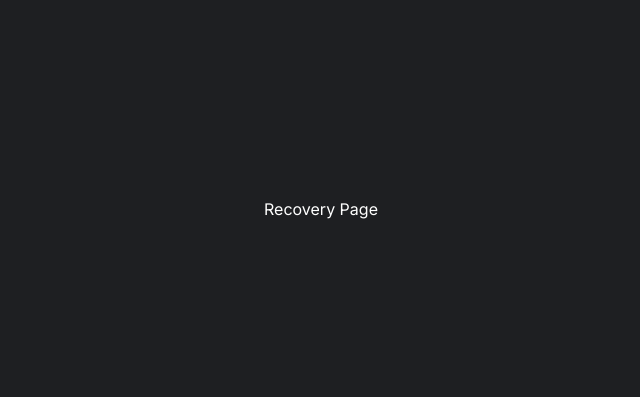
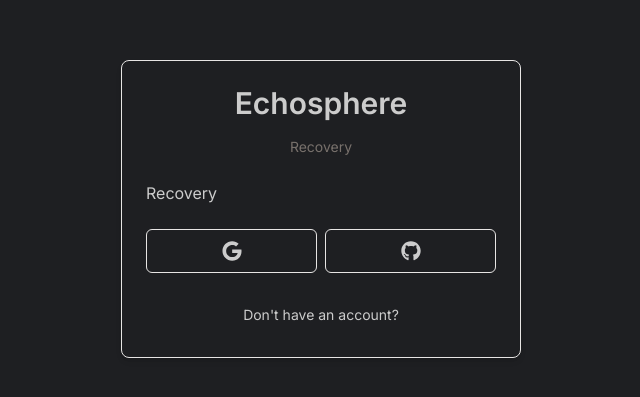
Before and after one commit to Mr-Mercury/echosphere, a Next.js app: page /recovery in a window 1280 px wide. Shown: the part 191-588 px from the top of the page, without its empty margins (319-959 px from the left). Built offline with nearby package versions, Linux system fonts and the light colour scheme.

Commit message:
VERY rough recovery page

```diff
--- a/app/(auth)/recovery/page.tsx
+++ b/app/(auth)/recovery/page.tsx
@@ -1,9 +1,19 @@
-const RecoveryPage = () => {
+import { Button } from "@/components/ui/button";
+import { AuthButton } from "@/components/islets/auth/auth-button";
+import { AuthCardWrapper } from "@/components/auth-components/auth-card-wrapper";
+import { cn } from "@/lib/utils";
+import RecoveryForm from "@/components/auth-components/recovery-form";
+
+const LoginPage = () => {
     return (
-        <div>
-            Recovery Page
-        </div>
+        <AuthCardWrapper headerLabel='Recovery '
+        backButtonLabel="Don't have an account?"
+        backButtonHref='/registration'
+        showSocial={true}>
+            <RecoveryForm>
+            </RecoveryForm>
+        </AuthCardWrapper>
     )
 }
 
-export default RecoveryPage;
+export default LoginPage;
--- /dev/null
+++ b/app/actions/recovery.ts
@@ -0,0 +1,15 @@
+'use server';
+import * as z from 'zod';
+import { LoginSchema } from '@/schemas';
+
+
+//Again, type safety for login using zod
+export const loginAction = async (values: z.infer<typeof LoginSchema>) => {
+    const validatedFields = LoginSchema.safeParse(values)
+
+    if (!validatedFields.success) {
+        return { error: "Invalid fields!"}
+    }
+
+    return { success: "Logging in!"}
+}
--- /dev/null
+++ b/components/auth-components/recovery-form.tsx
@@ -0,0 +1,9 @@
+const RecoveryForm = () => {
+    return (
+        <div>
+            Recovery
+        </div>
+    )
+}
+
+export default RecoveryForm;
```
